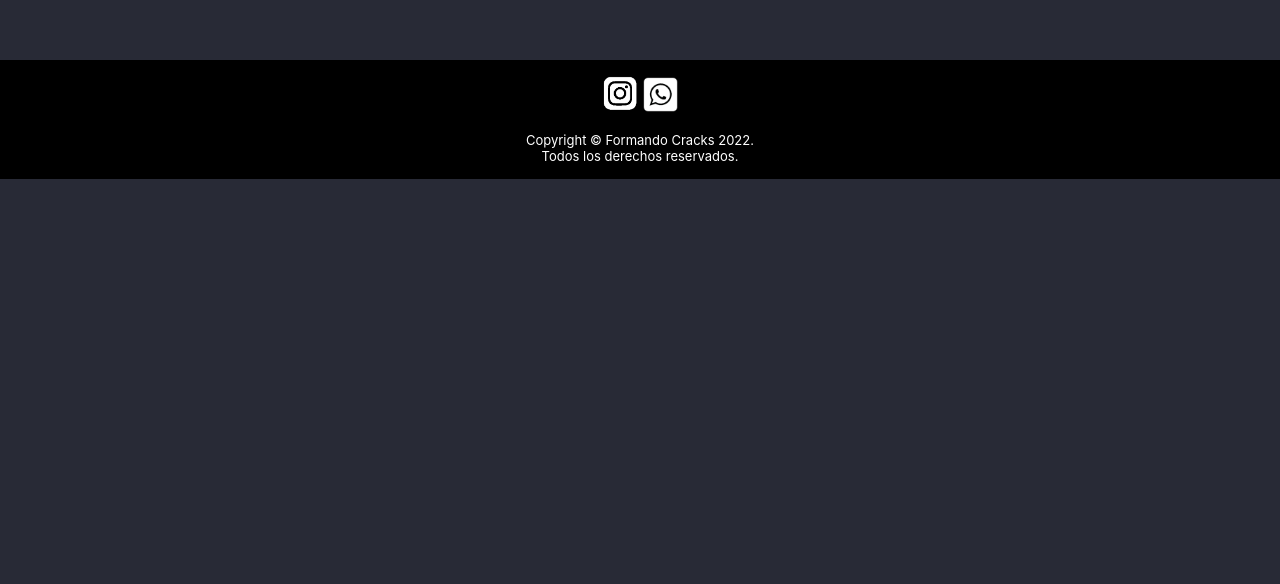
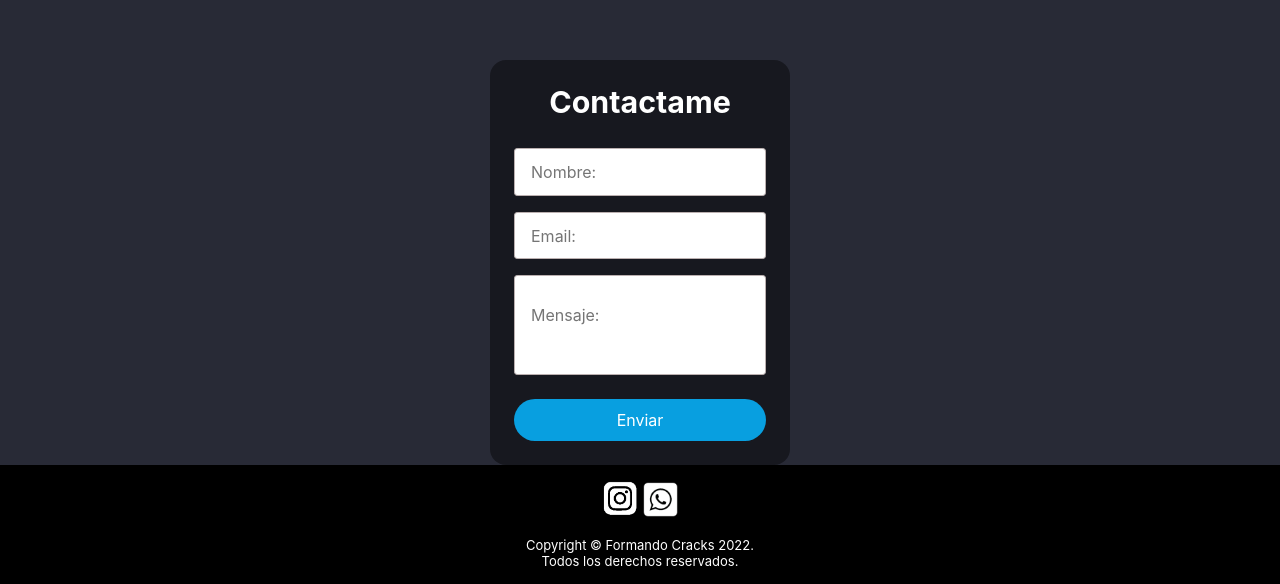
Before and after one commit to NeoNasta/neonasta.github.io, a plain HTML site: page index.html in a window 1280 px wide. Shown: the part 3879-4463 px from the top of the page. Before the commit the page ends 4058 px from the top, so only its background shows below. Drawn offline with Linux system fonts and the light colour scheme; grey boxes are pictures that could not be loaded.

Commit message:
sector de contactame
se agrego un sector de contactame mediante email

```diff
--- a/index.html
+++ b/index.html
@@ -186,6 +186,20 @@
         <br>
         <br>
       </div>
+
+    <form class="form" action="https://formspree.io/f/mzbqpgov" method="POST">
+      <div class="form__container">
+        <h2 class="form__title">Contactame</h2>
+        <input type="text" class="form__input" placeholder="Nombre:" name="name">
+        <input type="email" class="form__input" placeholder="Email:" name="email">
+        <textarea type="text" class="form__input form__input--message" placeholder="Mensaje:" name="message"></textarea>
+        <input type="submit" value="Enviar" class="form__cta">
+      </div>
+    </form>
+
+
+
+
       <div class="footer-con web-color-text">
         <div class="footer-social">
           <a target="_blank" href="https://www.instagram.com/formando_cracks/"><img src="/assets/iconos/instagram.png" width=37 class="footer-social"/></a>
--- a/styles.css
+++ b/styles.css
@@ -245,6 +245,55 @@ body {
 }
 
 
+.form {
+  background-color: #17181f;
+  width: 90%;
+  margin: auto;
+  max-width: 300px;
+  border-radius: 1em;
+  padding: 1.5em 1.5em;
+}
+
+.form__container {
+  width: 100%;
+  display: grid;
+  gap: 1em;
+  grid-auto-columns: 100%;
+}
+
+.form__title {
+  font-size: 1.9rem;
+  color: white;
+  text-align: center;
+  margin-bottom: .4em;
+}
+
+.form__input {
+  font-size: 1rem;
+  padding: .8em 1em;
+  outline: none;
+  border: none;
+  border: 1px solid #bbb0b0;
+  border-radius: 0.2em;
+}
+.form__input--message {
+  resize: none;
+  padding: 1.8em 1em;
+  margin-bottom: .5em;
+}
+.form__cta {
+  background-color: #089FE0;
+  color: white;
+  border: none;
+  font-size: 1rem;
+  font-weight: 400;
+  padding: .7em 0;
+  border-radius: 2em;
+  cursor: pointer;
+}
+
+
+
 .footer-con {
   padding: 15px 100px;
   background: #000;
```
